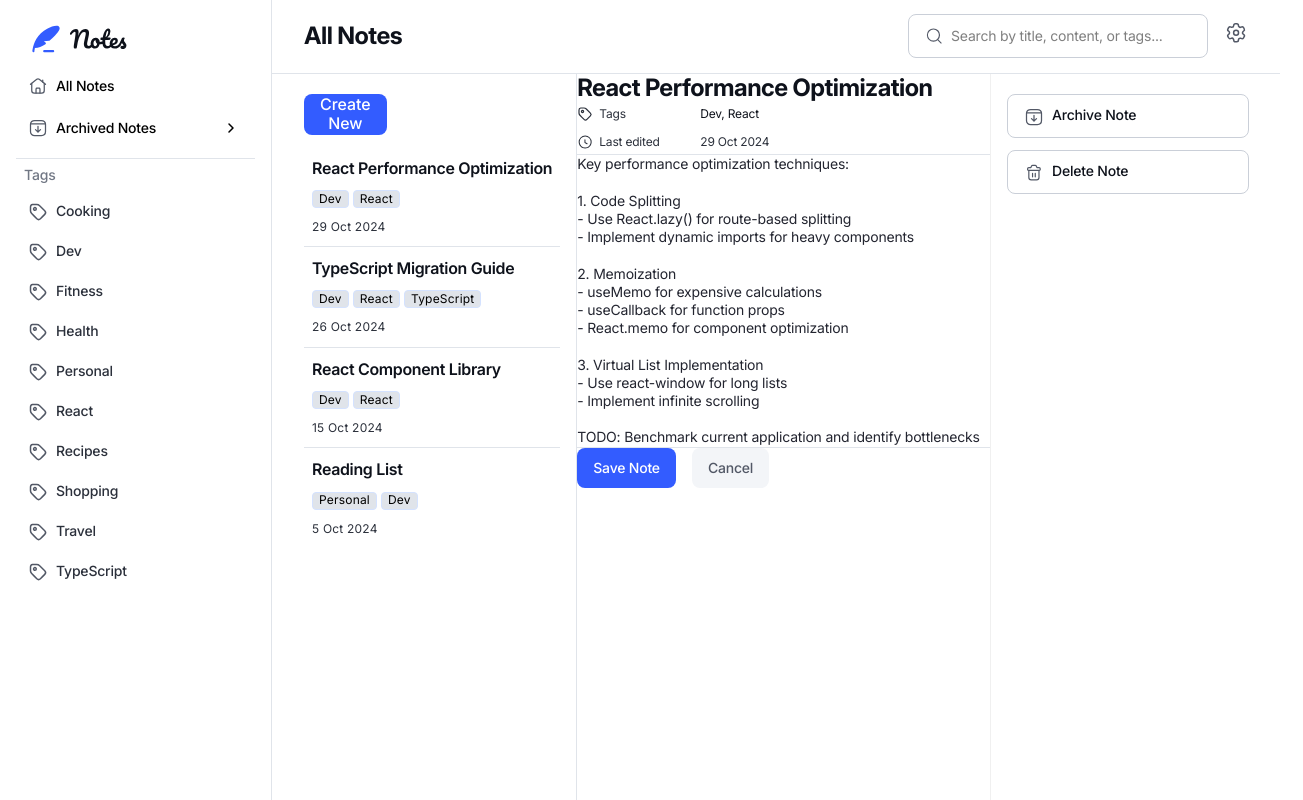
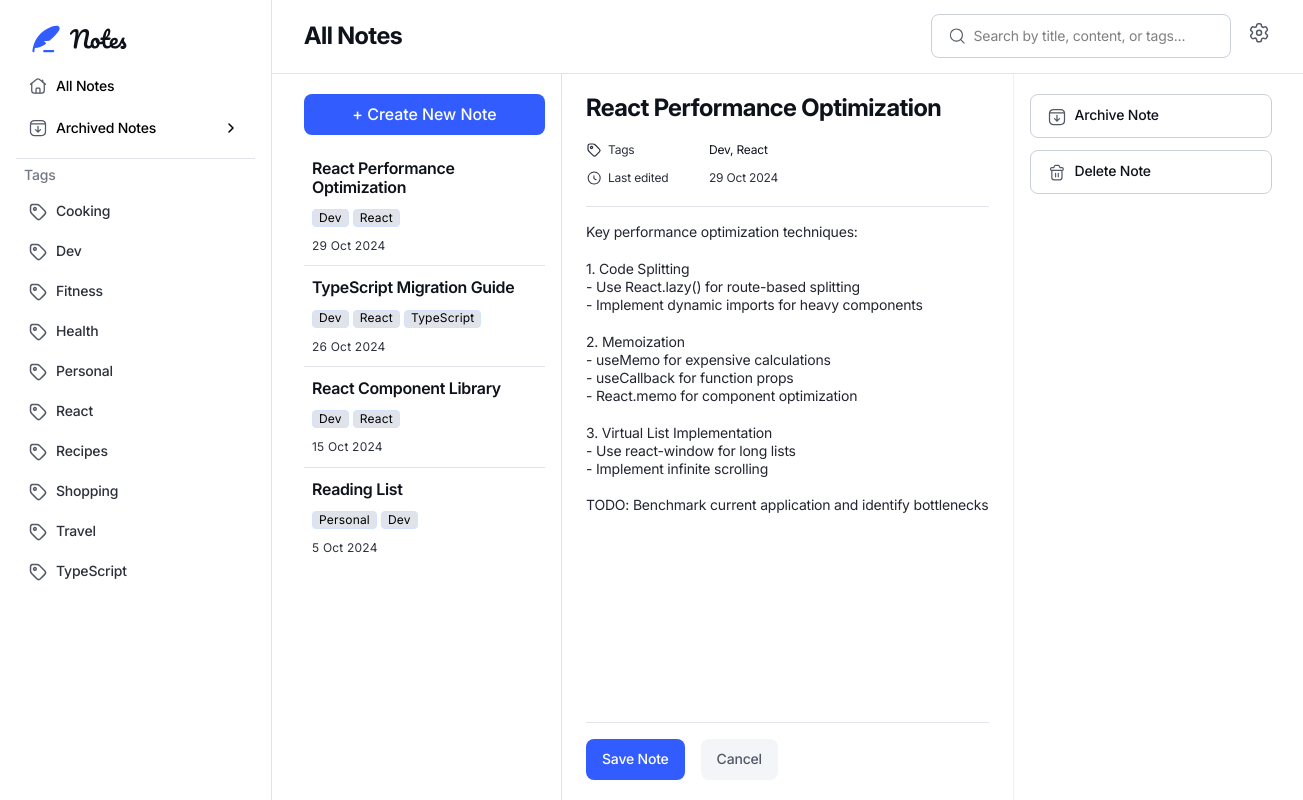
Before and after one commit to JyrexRonaldo/note-taking-web-app, a React (Vite) app in the folder frontend/: page /search in a window 1280 px wide. Shown: the whole page, 1303 px wide, since content can reach past the window. Built offline with nearby package versions, Linux system fonts and the light colour scheme.

Commit message:
Render NotePageContent well in other components

```diff
--- a/frontend/src/components/AllNotes/AllNotes.tsx
+++ b/frontend/src/components/AllNotes/AllNotes.tsx
@@ -46,7 +46,7 @@ function AllNotes() {
       <div className="h-full max-lg:hidden">
         <div className="flex h-full pr-[32px]">
           <SidebarAllNotes noteitemsArray={noteitemsArray} />
-          <div className="grow">
+          <div className="grow flex min-h-full flex-col gap-[12px] px-[16px] py-[20px] lg:gap-[16px] lg:px-[24px] dark:py-[16px]">
             <NotePageContent />
           </div>
           <SidebarRightMenu />
--- a/frontend/src/components/ArchivedNotes/ArchivedNotes.tsx
+++ b/frontend/src/components/ArchivedNotes/ArchivedNotes.tsx
@@ -53,7 +53,7 @@ function ArchivedNotes() {
       <div className="h-full max-lg:hidden">
         <div className="flex h-full pr-[32px]">
           <SidebarAllNotes page="archived" noteitemsArray={noteitemsArray} />
-          <div className="grow">
+          <div className="grow flex min-h-full flex-col gap-[12px] px-[16px] py-[20px] lg:gap-[16px] lg:px-[24px] dark:py-[16px]">
             <NotePageContent page="archived" />
           </div>
           <SidebarRightMenu archivedPage={true} />
--- a/frontend/src/components/NotePage/NotePage.tsx
+++ b/frontend/src/components/NotePage/NotePage.tsx
@@ -36,7 +36,7 @@ function NotePage() {
       </div>
       <div className="h-full max-lg:hidden">
         <div className="flex h-full pr-[32px]">
-          <SidebarAllNotes page="new" noteitemsArray={noteitemsArray} />
+          <SidebarAllNotes noteitemsArray={noteitemsArray} />
           <div className="grow pr-[258px]">
             <div className="flex min-h-full flex-col gap-[12px] px-[16px] py-[20px] lg:gap-[16px] lg:px-[24px] dark:py-[16px]">
               <NotePageContent />
--- a/frontend/src/components/Search/Search.tsx
+++ b/frontend/src/components/Search/Search.tsx
@@ -5,6 +5,7 @@ import { Fragment } from "react/jsx-runtime";
 import SearchBar from "../SearchBar/SearchBar";
 import NotePageContent from "../NotePageContent/NotePageContent";
 import SidebarRightMenu from "../SidebarRightMenu/SidebarRightMenu";
+import SidebarAllNotes from "../SidebarAllNotes/SidebarAllNotes";
 
 function Search() {
   const foundNotes: { title: string; tags: string[]; lastEdited: string }[] =
@@ -56,19 +57,10 @@ function Search() {
           <NewNoteButton />
         </div>
       </div>
-
       <div className="h-full max-lg:hidden">
         <div className="flex h-full pr-[32px]">
-          <div className="flex flex-col gap-[16px] border-r border-r-[#E0E4EA] py-[20px] pr-[16px] pl-[32px] max-lg:hidden dark:border-r-[#232530]">
-            <div className="w-min">
-              <NewNoteButton />
-            </div>
-
-            <div className="flex h-[200px] grow scrollbar-none flex-col gap-[4px] overflow-scroll">
-              {noteitemsArray}
-            </div>
-          </div>
-          <div className="grow">
+          <SidebarAllNotes noteitemsArray={noteitemsArray} />
+          <div className="grow flex min-h-full flex-col gap-[12px] px-[16px] py-[20px] lg:gap-[16px] lg:px-[24px] dark:py-[16px]">
             <NotePageContent />
           </div>
           <SidebarRightMenu />
--- a/frontend/src/components/TagNotes/TagNotes.tsx
+++ b/frontend/src/components/TagNotes/TagNotes.tsx
@@ -77,7 +77,7 @@ function TagNotes() {
       <div className="h-full max-lg:hidden">
         <div className="flex h-full pr-[32px]">
           <SidebarAllNotes page="tag" noteitemsArray={noteitemsArray} />
-          <div className="grow">
+          <div className="flex min-h-full grow flex-col gap-[12px] px-[16px] py-[20px] lg:gap-[16px] lg:px-[24px] dark:py-[16px]">
             <NotePageContent />
           </div>
           <SidebarRightMenu />
```
